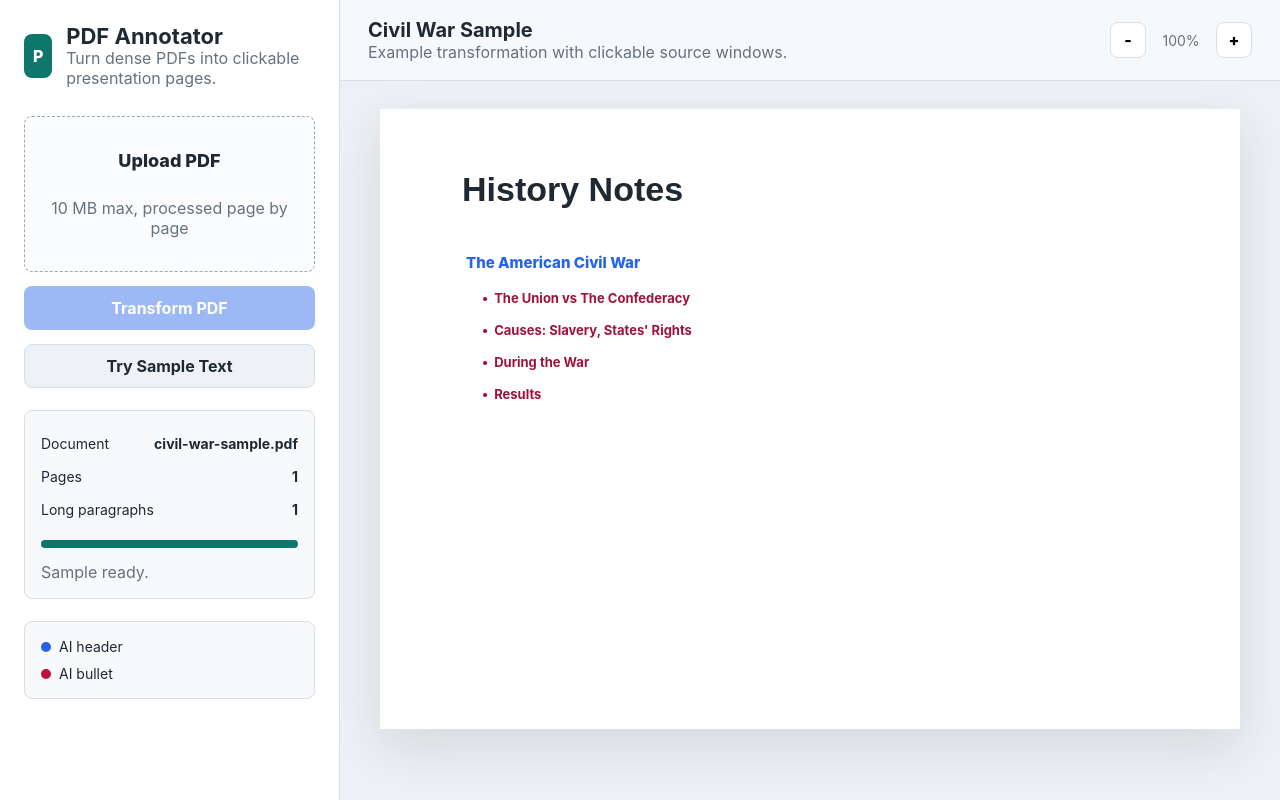
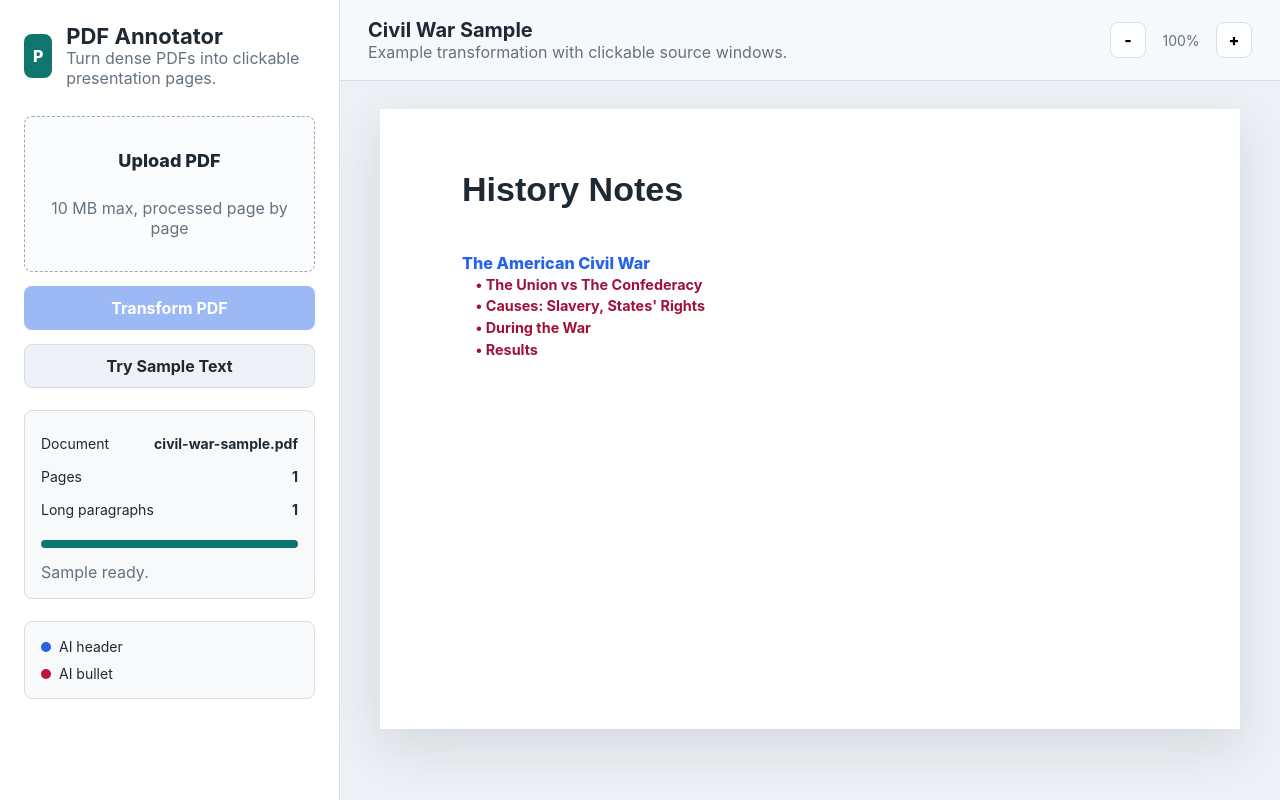
Before and after one commit to KaihanWCSE/ADHDAnotator, a plain HTML site: page index.html in a window 1280 px wide. Both pictures are taken after a click on the button "Try Sample Text". Drawn offline with Linux system fonts and the light colour scheme.

Commit message:
Render PDF annotations directly on canvas

```diff
--- a/app.js
+++ b/app.js
@@ -93,6 +93,7 @@ function extractBlocksFromTextContent(textContent, viewport, pageNumber) {
         width: Math.max(item.width || text.length * fontSize * 0.42, 8),
         height: fontSize * 1.35,
         fontSize,
+        textLength: text.length,
       };
     })
     .filter(Boolean);
@@ -121,6 +122,16 @@ function extractBlocksFromTextContent(textContent, viewport, pageNumber) {
         width: right - x,
         height: bottom - y,
         fontSize: median(ordered.map((span) => span.fontSize)),
+        textLength: text.length,
+        segments: ordered.map((span) => ({
+          x: span.x,
+          y: span.y,
+          width: span.width,
+          height: span.height,
+          fontSize: span.fontSize,
+          text: span.text,
+          textLength: span.textLength,
+        })),
       };
     })
     .sort((a, b) => a.y - b.y || a.x - b.x);
@@ -131,6 +142,16 @@ function extractBlocksFromTextContent(textContent, viewport, pageNumber) {
   const flush = () => {
     if (!current) return;
     current.text = normalizeText(current.lines.map((line) => line.text).join(" "));
+    current.lineBoxes = current.lines.map((line) => ({
+      x: line.x,
+      y: line.y,
+      width: line.width,
+      height: line.height,
+      fontSize: line.fontSize,
+      text: line.text,
+      textLength: line.textLength,
+      segments: line.segments,
+    }));
     current.kind = classifyBlock(current, medianFont);
     delete current.lines;
     blocks.push(current);
@@ -175,6 +196,7 @@ function extractBlocksFromTextContent(textContent, viewport, pageNumber) {
     y: Math.max(0, block.y - 2),
     width: Math.min(viewport.width - block.x, block.width + 6),
     height: block.height + 4,
+    textLength: block.text.length,
   }));
 }
 
@@ -243,7 +265,7 @@ async function summarizeDocument() {
   els.docSubtitle.textContent = `${data.stats?.summarizedParagraphs || 0} long paragraphs transformed into clickable notes.`;
 }
 
-function getReplacementRegions(pageData, pageAnnotations) {
+function getAnnotationsBySource(pageAnnotations) {
   const annotationsBySource = new Map();
   pageAnnotations.forEach((annotation) => {
     (annotation.sourceItemIds || []).forEach((sourceId) => {
@@ -251,31 +273,142 @@ function getReplacementRegions(pageData, pageAnnotations) {
       annotationsBySource.get(sourceId).push(annotation);
     });
   });
+  return annotationsBySource;
+}
+
+function getSourceReplacements(pageData, pageAnnotations) {
+  const annotationsBySource = getAnnotationsBySource(pageAnnotations);
 
   return pageData.items
     .filter((item) => item.kind === "paragraph" && annotationsBySource.has(item.id))
-    .map((item) => {
-      const relatedAnnotations = annotationsBySource.get(item.id) || [];
-      const boxes = [item, ...relatedAnnotations];
-      const left = Math.min(...boxes.map((box) => box.x));
-      const top = Math.min(...boxes.map((box) => box.y));
-      const right = Math.max(...boxes.map((box) => box.x + box.width));
-      const bottom = Math.max(...boxes.map((box) => box.y + Math.max(box.height || 0, 22)));
-      const paddingX = Math.max(18, item.fontSize * 1.2);
-      const paddingY = Math.max(10, item.fontSize * 0.9);
-      const paddedLeft = Math.max(0, left - paddingX);
-      const paddedTop = Math.max(0, top - paddingY);
-      const expandedSourceRight = paddedLeft + item.width * 1.35 + paddingX;
-      const paddedRight = Math.min(pageData.width, Math.max(right + paddingX, expandedSourceRight));
-      const paddedBottom = Math.min(pageData.height, Math.max(bottom + paddingY, item.y + item.height + paddingY));
+    .map((source) => ({
+      source,
+      annotations: annotationsBySource.get(source.id) || [],
+    }));
+}
 
-      return {
-        x: paddedLeft,
-        y: paddedTop,
-        width: paddedRight - paddedLeft,
-        height: paddedBottom - paddedTop,
+function getSourceLines(source) {
+  if (source.lineBoxes?.length) return source.lineBoxes;
+
+  const lineHeight = Math.max(18, source.fontSize * 1.45);
+  const lineCount = Math.max(1, Math.ceil(source.height / lineHeight));
+  return Array.from({ length: lineCount }, (_, index) => ({
+    x: source.x,
+    y: source.y + index * lineHeight,
+    width: source.width,
+    height: lineHeight,
+    fontSize: source.fontSize,
+    text: index === 0 ? source.text : "",
+    textLength: index === 0 ? source.text.length : 0,
+  }));
+}
+
+function getCanvasLabel(annotation) {
+  return annotation.kind === "bullet" ? `\u2022 ${annotation.label}` : annotation.label;
+}
+
+function getFixedLengthReplacement(annotation, sourceText) {
+  const label = normalizeText(getCanvasLabel(annotation));
+  const sourceLength = Math.max(label.length, sourceText?.length || 0);
+  return label.padEnd(sourceLength, " ");
+}
+
+function getLineTextWidth(ctx, line) {
+  const fontSize = Math.max(8, line.fontSize || 12);
+  ctx.font = `${fontSize}px "Times New Roman", Georgia, serif`;
+  const measuredWidth = ctx.measureText(line.text || "").width;
+  const estimatedWidth = (line.textLength || (line.text || "").length) * fontSize * 0.48;
+  return Math.max(line.width || 0, measuredWidth, estimatedWidth);
+}
+
+function eraseSourceText(ctx, source, pageData) {
+  const lines = getSourceLines(source);
+  const lineRights = lines.map((line) => line.x + getLineTextWidth(ctx, line));
+  const paragraphRight = Math.min(pageData.width, Math.max(source.x + source.width, ...lineRights));
+
+  ctx.save();
+  ctx.fillStyle = "#ffffff";
+  lines.forEach((line) => {
+    const fontSize = Math.max(8, line.fontSize || source.fontSize || 12);
+    const padLeft = Math.max(3, fontSize * 0.25);
+    const padRight = Math.max(8, fontSize * 0.75);
+    const padTop = Math.max(2, fontSize * 0.2);
+    const padBottom = Math.max(4, fontSize * 0.35);
+    const clearX = Math.max(0, line.x - padLeft);
+    const clearY = Math.max(0, line.y - padTop);
+    const lineRight = line.x + getLineTextWidth(ctx, line) + padRight;
+    const clearRight = Math.min(pageData.width, Math.max(lineRight, paragraphRight + padRight));
+    const clearBottom = Math.min(pageData.height, line.y + Math.max(line.height, fontSize * 1.35) + padBottom);
+    ctx.fillRect(clearX, clearY, clearRight - clearX, clearBottom - clearY);
+  });
+  ctx.restore();
+}
+
+function layoutReplacementAnnotations(pageData, pageAnnotations) {
+  const replacements = getSourceReplacements(pageData, pageAnnotations);
+  const positioned = [];
+  const replacedAnnotations = new Set();
+
+  replacements.forEach(({ source, annotations }) => {
+    const lines = getSourceLines(source);
+    const orderedAnnotations = [...annotations].sort((a, b) => a.y - b.y || a.x - b.x);
+    const lineHeight = median(lines.map((line) => line.height));
+    const fontSize = Math.max(11, source.fontSize || median(lines.map((line) => line.fontSize)));
+
+    orderedAnnotations.forEach((annotation, index) => {
+      replacedAnnotations.add(annotation);
+      const line = lines[index] || {
+        x: source.x,
+        y: source.y + index * lineHeight,
+        width: source.width,
+        height: lineHeight,
+        fontSize,
+        text: "",
+        textLength: 0,
       };
+      const indent = annotation.kind === "bullet" ? Math.max(10, fontSize * 0.9) : 0;
+      positioned.push({
+        ...annotation,
+        x: line.x + indent,
+        y: line.y,
+        width: Math.max(24, line.width - indent),
+        height: Math.max(18, line.height),
+        fontSize: annotation.kind === "header" ? Math.max(14, fontSize * 1.08) : Math.max(12, fontSize * 0.96),
+        replacementText: getFixedLengthReplacement(annotation, line.text || source.text),
+      });
     });
+  });
+
+  pageAnnotations.forEach((annotation) => {
+    if (!replacedAnnotations.has(annotation)) {
+      positioned.push({
+        ...annotation,
+        fontSize: annotation.kind === "header" ? 15 : 13,
+        replacementText: getFixedLengthReplacement(annotation, annotation.originalText || ""),
+      });
+    }
+  });
+
+  return positioned;
+}
+
+function drawReplacementText(ctx, annotation) {
+  const label = (annotation.replacementText || getCanvasLabel(annotation)).trimEnd();
+  const fontSize = annotation.fontSize || (annotation.kind === "header" ? 15 : 13);
+  const weight = annotation.kind === "header" ? 800 : 650;
+  const color = annotation.kind === "header" ? "#2563eb" : "#9f1239";
+  const baseline = annotation.y + Math.min(Math.max(fontSize + 2, annotation.height * 0.78), annotation.height - 2);
+
+  ctx.save();
+  ctx.fillStyle = color;
+  ctx.font = `${weight} ${fontSize}px Inter, Arial, sans-serif`;
+  ctx.textBaseline = "alphabetic";
+  ctx.fillText(label, annotation.x, baseline, annotation.width);
+  ctx.restore();
+}
+
+function drawReplacementTexts(ctx, annotations) {
+  annotations.forEach((annotation) => drawReplacementText(ctx, annotation));
 }
 
 async function renderPdfPages() {
@@ -300,25 +433,13 @@ async function renderPdfPages() {
     const canvasContext = canvas.getContext("2d");
     await page.render({ canvasContext, viewport }).promise;
     const pageAnnotations = state.annotations.filter((annotation) => annotation.pageNumber === i);
-    const replacementRegions = getReplacementRegions(pageData, pageAnnotations);
-    canvasContext.fillStyle = "#ffffff";
-    replacementRegions.forEach((region) => {
-      canvasContext.fillRect(region.x, region.y, region.width, region.height);
-    });
+    const sourceReplacements = getSourceReplacements(pageData, pageAnnotations);
+    sourceReplacements.forEach(({ source }) => eraseSourceText(canvasContext, source, pageData));
+    const positionedAnnotations = layoutReplacementAnnotations(pageData, pageAnnotations);
+    drawReplacementTexts(canvasContext, positionedAnnotations);
     pageEl.appendChild(canvas);
 
-    replacementRegions
-      .forEach((region) => {
-        const cover = document.createElement("div");
-        cover.className = "cover";
-        cover.style.left = `${region.x}px`;
-        cover.style.top = `${region.y}px`;
-        cover.style.width = `${region.width}px`;
-        cover.style.height = `${region.height}px`;
-        pageEl.appendChild(cover);
-      });
-
-    pageAnnotations.forEach((annotation) => pageEl.appendChild(createAnnotation(annotation)));
+    positionedAnnotations.forEach((annotation) => pageEl.appendChild(createAnnotation(annotation)));
 
     els.pages.appendChild(pageEl);
   }
@@ -328,12 +449,13 @@ async function renderPdfPages() {
 function createAnnotation(annotation) {
   const button = document.createElement("button");
   button.className = `annotation ${annotation.kind}`;
-  button.textContent = annotation.label;
+  button.type = "button";
+  button.setAttribute("aria-label", `Show original text for ${annotation.label}`);
+  button.title = annotation.label;
   button.style.left = `${annotation.x}px`;
   button.style.top = `${annotation.y}px`;
   button.style.width = `${annotation.width}px`;
   button.style.height = `${Math.max(20, annotation.height)}px`;
-  button.style.fontSize = `${annotation.kind === "header" ? 15 : 13}px`;
   button.addEventListener("click", (event) => {
     event.stopPropagation();
     showPopover(button, annotation.originalText);
@@ -445,22 +567,12 @@ function renderSample() {
   ctx.fillText("History Notes", 82, 92);
   ctx.font = "15px Arial";
   wrapCanvasText(ctx, sampleText, 82, 150, 690, 22);
-  const replacementRegions = getReplacementRegions(state.pages[0], state.annotations);
-  ctx.fillStyle = "#fff";
-  replacementRegions.forEach((region) => {
-    ctx.fillRect(region.x, region.y, region.width, region.height);
-  });
+  const sourceReplacements = getSourceReplacements(state.pages[0], state.annotations);
+  sourceReplacements.forEach(({ source }) => eraseSourceText(ctx, source, state.pages[0]));
+  const positionedAnnotations = layoutReplacementAnnotations(state.pages[0], state.annotations);
+  drawReplacementTexts(ctx, positionedAnnotations);
   pageEl.appendChild(canvas);
-  replacementRegions.forEach((region) => {
-    const cover = document.createElement("div");
-    cover.className = "cover";
-    cover.style.left = `${region.x}px`;
-    cover.style.top = `${region.y}px`;
-    cover.style.width = `${region.width}px`;
-    cover.style.height = `${region.height}px`;
-    pageEl.appendChild(cover);
-  });
-  state.annotations.forEach((annotation) => pageEl.appendChild(createAnnotation(annotation)));
+  positionedAnnotations.forEach((annotation) => pageEl.appendChild(createAnnotation(annotation)));
   els.pages.appendChild(pageEl);
   setStatus("Sample ready.", 100);
 }
--- a/styles.css
+++ b/styles.css
@@ -281,46 +281,20 @@ p {
   height: 100%;
 }
 
-.cover {
-  position: absolute;
-  z-index: 1;
-  background: #ffffff;
-}
-
 .annotation {
   position: absolute;
   z-index: 2;
-  display: flex;
-  align-items: center;
-  min-height: 18px;
-  padding: 1px 4px;
+  padding: 0;
   border: 0;
   border-radius: 4px;
   background: transparent;
-  color: var(--blue);
-  text-align: left;
-  line-height: 1.25;
   cursor: pointer;
 }
 
 .annotation:hover,
 .annotation:focus-visible {
-  background: #dbeafe;
+  background: rgba(219, 234, 254, 0.46);
   outline: 2px solid rgba(37, 99, 235, 0.32);
-}
-
-.annotation.header {
-  font-weight: 850;
-}
-
-.annotation.bullet {
-  color: #9f1239;
-  font-weight: 650;
-}
-
-.annotation.bullet::before {
-  content: "\2022";
-  margin-right: 6px;
 }
 
 .source-popover {
```
Also changed, not shown: 1 other file.
